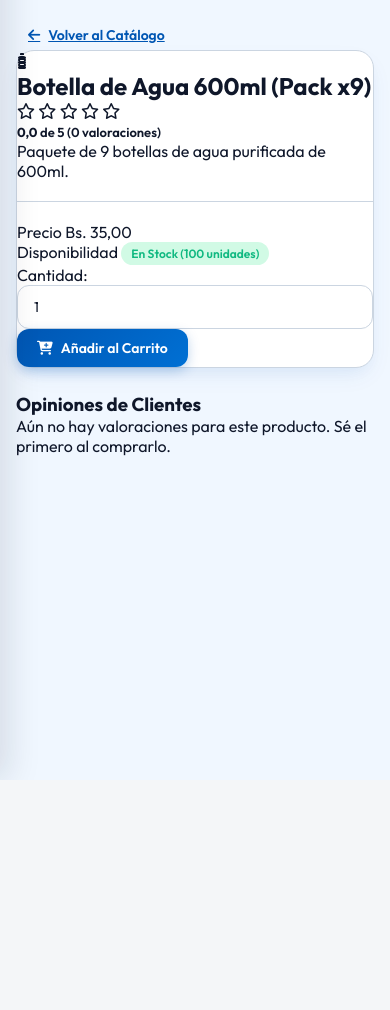
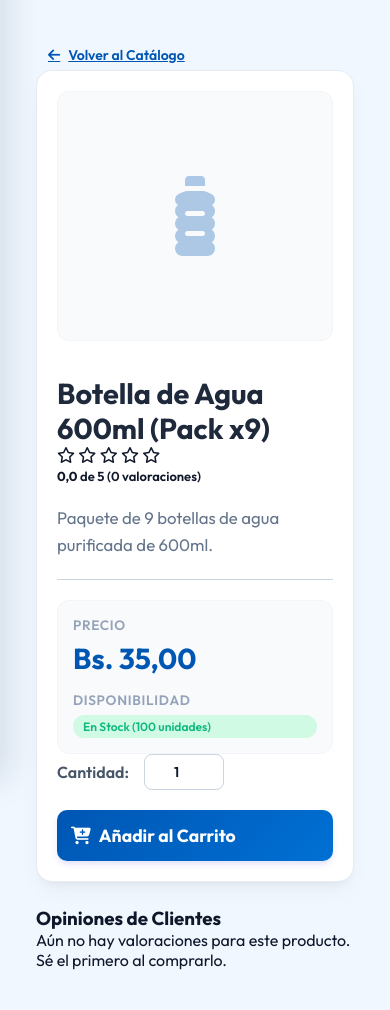
Before and after one commit to yeisonvargas14/AGUA2, a Django app: page /catalogo/1/ in a window 390 px wide. Shown: the part 64-1074 px from the top of the page. Before the commit the page ends 844 px from the top, so only its background shows below. Run offline with Django 5.2, Linux system fonts and the light colour scheme; the visitor is signed in with stand-in values (Sample User, id 1); data comes from the database, SQL or seed files in the repository; data that the repository does not hold is empty.

Commit message:
style: agregar bloque de CSS extra_css responsivo para el detalle de producto del cliente

```diff
--- a/frontend/templates/client/detalle.html
+++ b/frontend/templates/client/detalle.html
@@ -2,6 +2,194 @@
 
 {% block title %}{{ product.name }} - Agua de Mesa Santiago{% endblock %}
 {% block page_title %}{{ product.name }}{% endblock %}
+
+{% block extra_css %}
+<style>
+    .product-detail-container {
+        max-width: 1000px;
+        margin: 0 auto;
+        padding: 20px;
+    }
+
+    .detail-card {
+        background: #fff;
+        border-radius: 16px;
+        box-shadow: 0 10px 25px -5px rgba(0,0,0,0.05), 0 8px 10px -6px rgba(0,0,0,0.05);
+        border: 1px solid rgba(226, 232, 240, 0.8);
+        padding: 30px;
+        overflow: hidden;
+    }
+
+    .detail-grid {
+        display: grid;
+        grid-template-columns: 1fr 1fr;
+        gap: 40px;
+        align-items: center;
+    }
+
+    .detail-image-section {
+        display: flex;
+        justify-content: center;
+        align-items: center;
+        background: #f8fafc;
+        border-radius: 12px;
+        padding: 20px;
+        border: 1px solid #f1f5f9;
+        height: 100%;
+        min-height: 300px;
+        max-height: 450px;
+    }
+
+    .detail-img {
+        max-width: 100%;
+        max-height: 380px;
+        object-fit: contain;
+        border-radius: 8px;
+        transition: transform 0.3s ease;
+    }
+
+    .detail-img:hover {
+        transform: scale(1.02);
+    }
+
+    .detail-placeholder {
+        font-size: 5rem;
+        color: var(--primary);
+        opacity: 0.3;
+    }
+
+    .detail-info-section h2 {
+        font-size: 2.2rem;
+        font-weight: 700;
+        color: #1e293b;
+        margin-top: 10px;
+        line-height: 1.2;
+    }
+
+    .description {
+        color: #64748b;
+        font-size: 1.05rem;
+        line-height: 1.6;
+        margin: 20px 0;
+    }
+
+    .price-stock-box {
+        display: flex;
+        gap: 30px;
+        background: #f8fafc;
+        padding: 20px;
+        border-radius: 12px;
+        border: 1px solid #f1f5f9;
+    }
+
+    .price-box, .stock-box {
+        display: flex;
+        flex-direction: column;
+        gap: 6px;
+    }
+
+    .price-box .label, .stock-box .label {
+        font-size: 0.85rem;
+        font-weight: 600;
+        color: #94a3b8;
+        text-transform: uppercase;
+        letter-spacing: 0.05em;
+    }
+
+    .price-val {
+        font-size: 1.8rem;
+        font-weight: 700;
+        color: var(--primary);
+    }
+
+    .flex-price {
+        display: flex;
+        align-items: baseline;
+        gap: 10px;
+    }
+
+    .old-price {
+        font-size: 1.1rem;
+        text-decoration: line-through;
+        color: #94a3b8;
+    }
+
+    .qty-selector {
+        display: flex;
+        align-items: center;
+        gap: 15px;
+        margin-bottom: 20px;
+    }
+
+    .qty-selector label {
+        font-weight: 600;
+        color: #475569;
+    }
+
+    .qty-input {
+        width: 80px;
+        padding: 8px 12px;
+        border-radius: 8px;
+        border: 1px solid #cbd5e1;
+        font-weight: 600;
+        text-align: center;
+    }
+
+    .add-cart-form button {
+        width: 100%;
+        padding: 14px;
+        font-weight: 700;
+        font-size: 1.1rem;
+        border-radius: 10px;
+        box-shadow: 0 4px 6px -1px rgba(99, 102, 241, 0.2);
+    }
+
+    .review-card {
+        padding: 20px;
+        border-radius: 12px;
+        border: 1px solid #e2e8f0;
+        background: #fff;
+    }
+
+    .review-header {
+        display: flex;
+        justify-content: space-between;
+        align-items: center;
+    }
+
+    /* Mobile Responsive Overrides */
+    @media (max-width: 768px) {
+        .detail-grid {
+            grid-template-columns: 1fr;
+            gap: 25px;
+        }
+
+        .detail-image-section {
+            min-height: 250px;
+            max-height: 350px;
+            padding: 10px;
+        }
+
+        .detail-img {
+            max-height: 300px;
+        }
+
+        .detail-info-section h2 {
+            font-size: 1.8rem;
+        }
+
+        .detail-card {
+            padding: 20px;
+        }
+
+        .price-stock-box {
+            flex-direction: column;
+            gap: 15px;
+            padding: 15px;
+        }
+    }
+</style>
+{% endblock %}
 
 {% block content %}
 <div class="product-detail-container">
```
